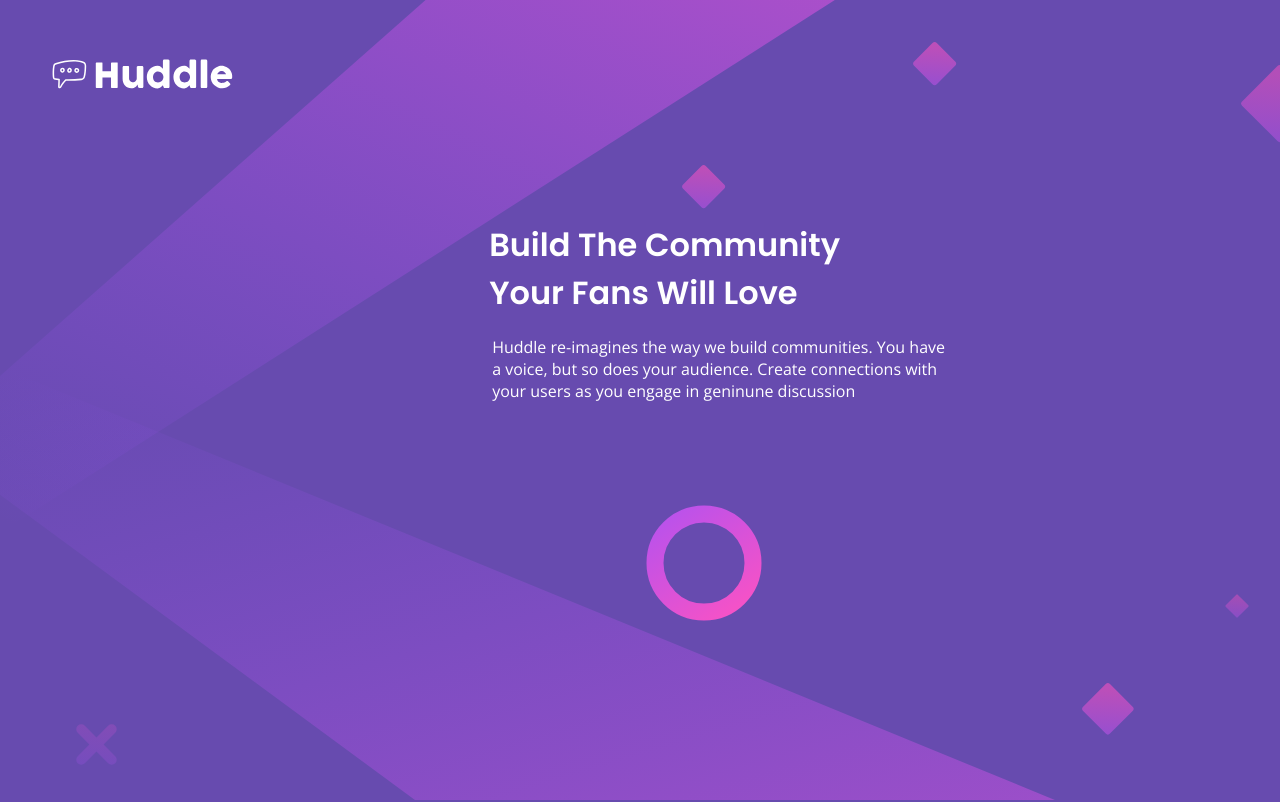
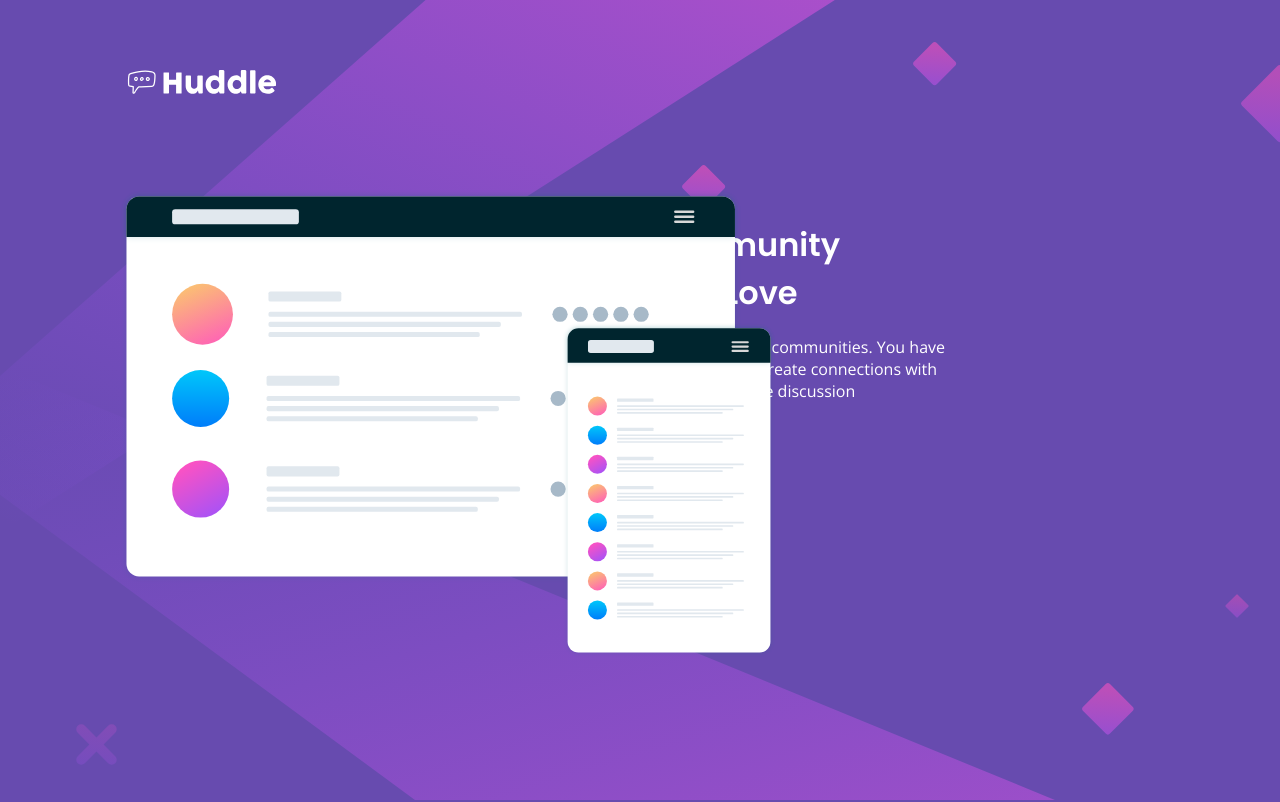
Before and after one commit to jokale/huddle, a React (Create React App) app: page / in a window 1280 px wide. Shown: the top 802 px of the page. Built offline with nearby package versions, Linux system fonts and the light colour scheme.

Commit message:
fix desktop image size

```diff
--- a/src/App.css
+++ b/src/App.css
@@ -64,7 +64,15 @@ p {
 /* logo */
 
 img#logo {
-  position: absolute; top: 50px; left: 20px;
-  width:15em;
-  height:3em;
+  position: absolute; top: 50px; left: 120px;
+  width:10em;
+  height:4em;
 }
+
+
+/* mockup image */
+
+img#mockup{
+  position: absolute; top: 190px; left: 120px;
+  width: 41em;
+}
```
